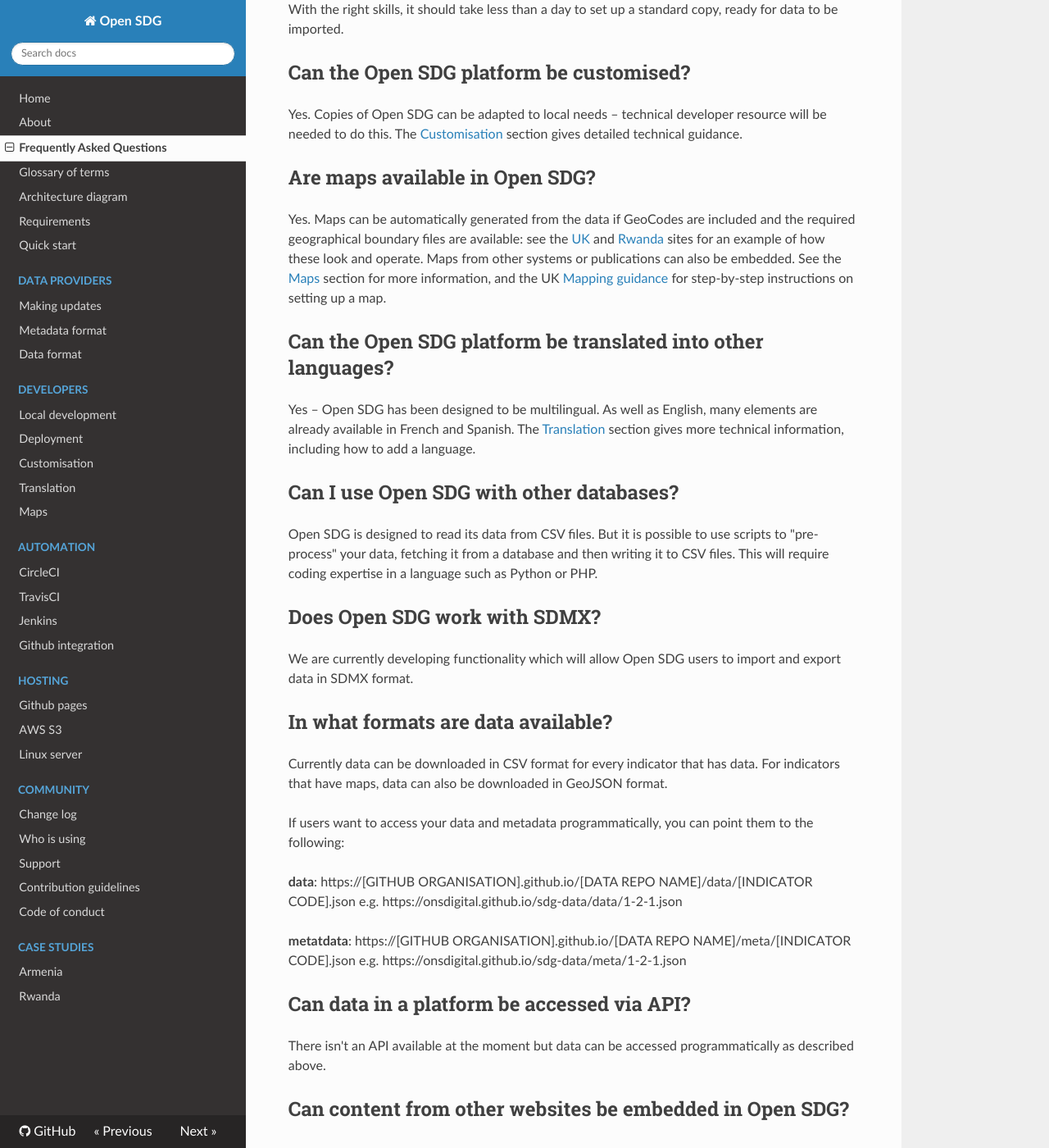
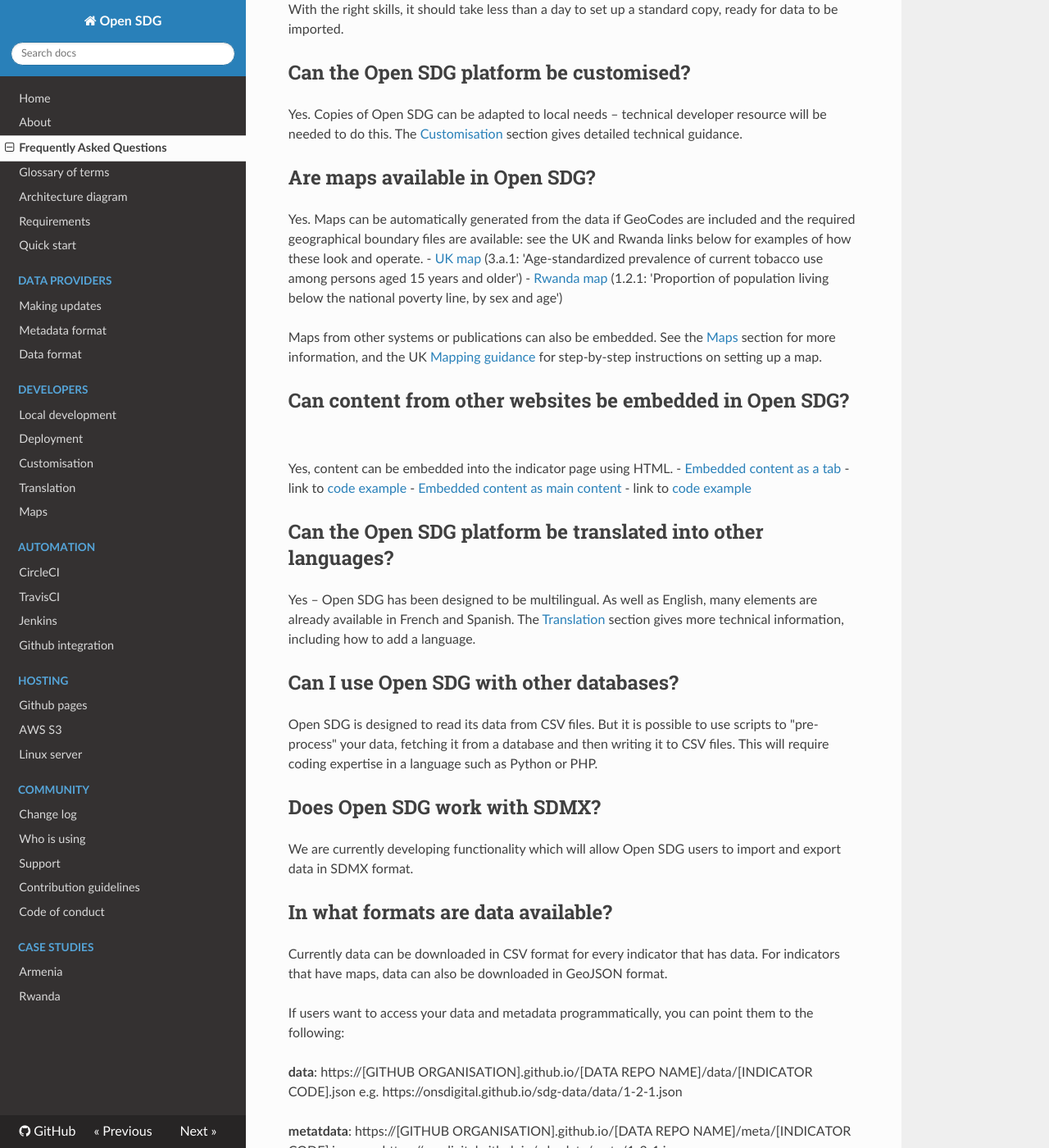
Before and after one commit to open-sdg/open-sdg, an MkDocs documentation site: the page built from docs/faq.md, in a window 1280 px wide and 1400 px high, scrolled down 472 px. Shown: the whole window at 82% size. Built offline with MkDocs 1.6.1, drawn with Linux system fonts in a browser that asks for light colours; nearby versions of some CDN libraries; old or Windows-style settings are respelled for this version of MkDocs; some of the changed text lies outside the part shown.

Commit message:
FAQ: Update mapping and embedded content examples
@AnnCorp

```diff
--- a/docs/faq.md
+++ b/docs/faq.md
@@ -21,9 +21,18 @@
 
 ## Are maps available in Open SDG?
 
-Yes. Maps can be automatically generated from the data if GeoCodes are included and the
-required geographical boundary files are available: see the [UK](https://sustainabledevelopment-uk.github.io/3-a-1/) and [Rwanda](https://sustainabledevelopment-rwanda.github.io/1-2-1/) sites for an example of how these look and operate. Maps from other systems or publications can also be embedded. See the [Maps](https://open-sdg.readthedocs.io/en/latest/maps/) section
+Yes. Maps can be automatically generated from the data if GeoCodes are included and the required geographical boundary files are available: see the UK and Rwanda links below for examples of how these look and operate.
+- [UK map](https://sustainabledevelopment-uk.github.io/3-a-1/) (3.a.1: 'Age-standardized prevalence of current tobacco use among persons aged 15 years and older')
+- [Rwanda map](https://sustainabledevelopment-rwanda.github.io/1-2-1/) (1.2.1: 'Proportion of population living below the national poverty line, by sex and age')
+
+Maps from other systems or publications can also be embedded. See the [Maps](https://open-sdg.readthedocs.io/en/latest/maps/) section
 for more information, and the UK [Mapping guidance](https://github.com/ONSdigital/sdg-indicators/wiki/Mapping) for step-by-step instructions on setting up a map.
+
+## Can content from other websites be embedded in Open SDG?
+
+Yes, content can be embedded into the indicator page using HTML.
+- [Embedded content as a tab](https://sustainabledevelopment-uk.github.io/3-4-2/) - link to [code example](https://raw.githubusercontent.com/ONSdigital/sdg-data/master/meta/3-4-2.md)
+- [Embedded content as main content](https://sustainabledevelopment-uk.github.io/17-13-1/) - link to [code example](https://raw.githubusercontent.com/ONSdigital/sdg-data/master/meta/17-13-1.md)
 
 ## Can the Open SDG platform be translated into other languages?
 
```
Also changed, not shown: other parts of docs/faq.md (+0 -5 lines).
